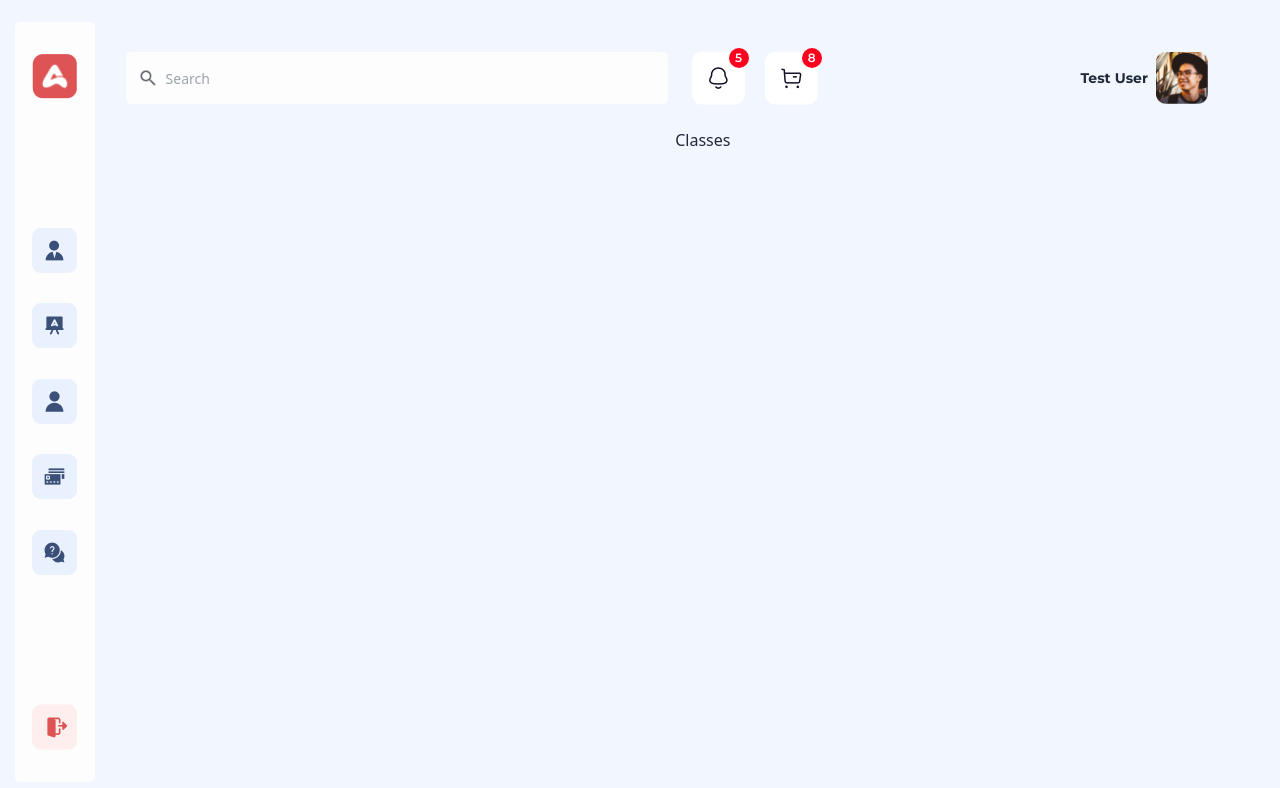
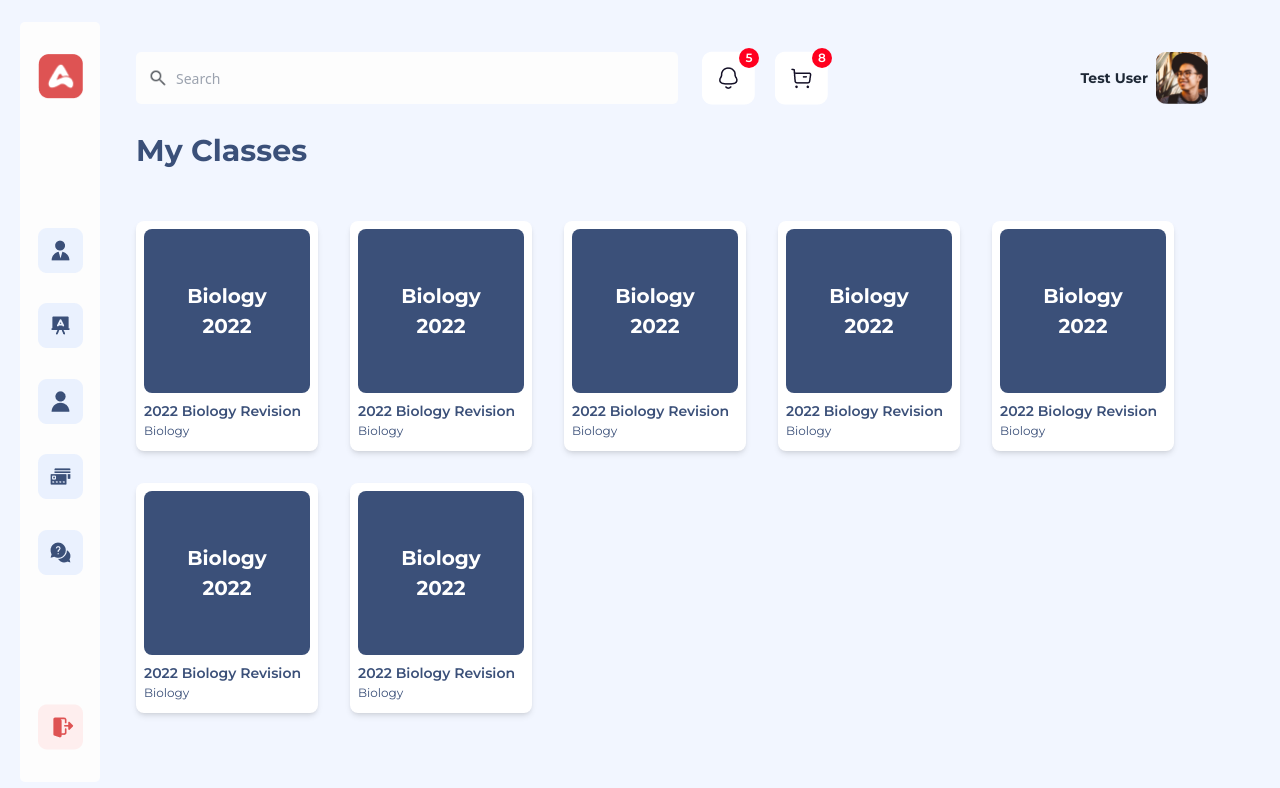
Before and after one commit to sachin96Boy/tution-frontend, a React (Vite) app: page /classes in a window 1280 px wide. Shown: the top 788 px of the page. Built offline with nearby package versions, Linux system fonts and the light colour scheme.

Commit message:
Profile update, My class, My Lessons, My Lesson pages Completed

```diff
--- a/package.json
+++ b/package.json
@@ -18,6 +18,7 @@
     "react-dom": "^18.2.0",
     "react-dropzone": "^14.2.3",
     "react-icons": "^5.0.1",
+    "react-player": "^2.16.0",
     "react-router": "^6.22.0",
     "react-router-dom": "^6.22.0",
     "yup": "^1.3.3"
--- a/src/App.tsx
+++ b/src/App.tsx
@@ -9,6 +9,9 @@ import Teacher from "./Pages/Teacher/Teacher";
 import Course from "./Pages/Course/Course";
 import Shopping from "./Pages/Shopping/Shopping";
 import ProfileUpdate from "./Pages/Auth/ProfileUpdate";
+import MyClasses from "./Pages/MyClasses/MyClasses";
+import MyClass from "./Pages/MyClass/MyClass";
+import MyLesson from "./Pages/MyLesson/MyLesson";
 
 function App() {
   return (
@@ -19,7 +22,9 @@ function App() {
           <Route path="teachers" element={<Teachers />} />
           <Route path="teacher/:id" element={<Teacher />} />
           <Route path="course/:id" element={<Course />} />
-          <Route path="classes" element={<h1>Classes</h1>} />
+          <Route path="classes" element={<MyClasses />} />
+          <Route path="mycourse/:id" element={<MyClass />} />
+          <Route path="mylessons/:id" element={<MyLesson />} />
           <Route path="profile" element={<h1>Profile</h1>} />
           <Route path="payment" element={<h1>Payment</h1>} />
           <Route path="contact" element={<h1>Contact</h1>} />
--- /dev/null
+++ b/src/Components/MyClassCard.tsx
@@ -0,0 +1,31 @@
+import { Link } from "react-router-dom";
+
+const MyClassCard = ({
+  course,
+}: {
+  course: {
+    id: string;
+    courseName: string;
+    subjectName: string;
+    courseDescription: string;
+  };
+}) => {
+  return (
+    <Link to={"/mycourse/" + course.id}>
+      <div className="w-[182px] h-[230px] shadow-md hover:scale-105 transition-all duration-200 bg-[#ffffff] rounded-lg flex flex-col justify-start items-center p-2">
+        <div className="w-[166px] h-[164px] object-cover rounded-lg bg-[#3B5079] font-montserrat text-[20px] font-[700] text-white flex flex-col justify-center items-center text-center px-4">
+          {course.courseName}
+        </div>
+        <div className="flex flex-col justify-start items-start w-full pt-2 text-[#3B5079]">
+          <p className=" font-montserrat text-[14px] font-[600]">
+            {course.courseDescription}
+          </p>
+          <p className=" font-montserrat text-[12px] font-[400]">
+            {course.subjectName}
+          </p>
+        </div>
+      </div>
+    </Link>
+  );
+};
+export default MyClassCard;
--- /dev/null
+++ b/src/Components/MyLessonCard.tsx
@@ -0,0 +1,23 @@
+import { Link } from "react-router-dom";
+
+const MyLessonCard = () => {
+  return (
+    <Link to={"/mylessons/1"}>
+      <div className="w-[375px] h-[112px] bg-white rounded-[10px] shadow-md flex flex-row justify-start items-center p-2 max-md:flex-wrap max-md:h-fit">
+        <div className="min-w-[95px] h-[95px] bg-[#368DF3] rounded-[10px] flex justify-center items-center text-white text-[16px] font-[500] mr-2">
+          January
+        </div>
+        <div className="pl-4 max-md:pl-0 flex flex-col justify-start items-start gap-y-2 w-full max-md:w-fit">
+          <p className="text-[#3B5079] text-[14px] font-[600]">
+            2022 Biology Revision{" "}
+          </p>
+          <p className="text-[#7383A1] text-[12px] font-[400]">
+            By Lucia Greer
+          </p>
+          <div className="flex flex-row justify-between h-[10px] items-center w-[90%] rounded-full bg-slate-300"></div>
+        </div>
+      </div>
+    </Link>
+  );
+};
+export default MyLessonCard;
--- a/src/Layouts/Layout.tsx
+++ b/src/Layouts/Layout.tsx
@@ -27,7 +27,7 @@ const Layout = () => {
   const [active, setActive] = useState("active");
   return (
     <div className="flex flex-row min-h-screen w-full bg-[#f2f6ff]">
-      <div className="w-[120px] flex flex-col justify-start pt-[22px] items-center">
+      <div className="min-w-[120px] flex flex-col justify-start pt-[22px] items-center">
         <ul className="py-8 flex flex-col items-center w-[80px] bg-[#FDFDFD] rounded-[5px] h-[95vh] justify-between fixed">
           <NavItems link="/" icon={home_nav_icon} />
           <div className="flex flex-col items-center h-[50%] justify-between">
@@ -72,7 +72,7 @@ const Layout = () => {
           <NavItems link="/logout" icon={logout_nav_icon} />
         </ul>
       </div>
-      <div className="flex flex-col w-full h-full justify-between items-center pl-4 max-md:pl-1 ">
+      <div className="flex flex-col w-full h-full justify-between items-center pl-4 max-md:pl-1 bg-[#f2f6ff]">
         <div className="flex flex-row w-full min-h-[100px] justify-between items-center mt-[28px] pr-16 max-md:pr-2 flex-wrap gap-y-2  max-md:justify-end">
           <div className="flex flex-row items-center max-md:flex-wrap gap-y-4 max-md:justify-end">
             <SearchBox
@@ -82,8 +82,12 @@ const Layout = () => {
                 setSearch(e.target.value);
               }}
             />
-            <Counter link="/shopping" icon={bell_icon} count={notifications} />
-            <Counter link="/notifications" icon={shop_icon} count={shopCount} />
+            <Counter
+              link="/notifications"
+              icon={bell_icon}
+              count={notifications}
+            />
+            <Counter link="/shopping" icon={shop_icon} count={shopCount} />
           </div>
           <Profile user={user} />
         </div>
--- a/src/Pages/Auth/profile.tsx
+++ /dev/null
@@ -1,20 +0,0 @@
-import ProfileImg from "../assets/Images/profile.jpg.png";
-
-import ProfileSectionForm from "../../Components/formfields/ProfileSectionForm";
-
-export default function Profile() {
-  return (
-    <div className=" flex flex-col sm:flex-row items-center justify-between  min-h-screen p-4   bg-regal-gray">
-      <div className="hidden sm:flex p-4 ">
-        <img
-          className="   object-cover rounded-xl"
-          src={ProfileImg}
-          alt="ALDTAN"
-        />
-      </div>
-      <div className="flex flex-1">
-        <ProfileSectionForm />
-      </div>
-    </div>
-  );
-}
--- /dev/null
+++ b/src/Pages/MyClass/MyClass.tsx
@@ -0,0 +1,23 @@
+import MyLessonCard from "../../Components/MyLessonCard";
+
+const MyClass = () => {
+  return (
+    <div className=" font-montserrat flex flex-col items-start h-full w-full">
+      <h1 className="text-[30px] font-[700] text-[#3B5079]">
+        {"Course Name "}{" "}
+        <span className="text-[20px] font-[500] text-[#3B5079]">
+          {"Subjec tname"}
+        </span>
+      </h1>
+      <div className="flex flex-row flex-wrap justify-start gap-8 items-center h-full w-full mt-12">
+        <MyLessonCard />
+        <MyLessonCard />
+        <MyLessonCard />
+        <MyLessonCard />
+        <MyLessonCard />
+        <MyLessonCard />
+      </div>
+    </div>
+  );
+};
+export default MyClass;
--- /dev/null
+++ b/src/Pages/MyClasses/MyClasses.tsx
@@ -0,0 +1,25 @@
+import MyClassCard from "../../Components/MyClassCard";
+
+const MyClasses = () => {
+  const course = {
+    id: "1",
+    courseName: "Biology 2022",
+    courseDescription: "2022 Biology Revision",
+    subjectName: "Biology",
+  };
+  return (
+    <div className=" font-montserrat flex flex-col items-start h-full w-full">
+      <h1 className="text-[30px] font-[700] text-[#3B5079]">My Classes</h1>
+      <div className="flex flex-row flex-wrap justify-start gap-8 items-center h-full w-full mt-12">
+        <MyClassCard course={course} />
+        <MyClassCard course={course} />
+        <MyClassCard course={course} />
+        <MyClassCard course={course} />
+        <MyClassCard course={course} />
+        <MyClassCard course={course} />
+        <MyClassCard course={course} />
+      </div>
+    </div>
+  );
+};
+export default MyClasses;
--- /dev/null
+++ b/src/Pages/MyLesson/MyLesson.tsx
@@ -0,0 +1,71 @@
+import video from "../../assets/Videos/video.webm";
+import { useState } from "react";
+const MyLesson = () => {
+  const [active, setActive] = useState("overview");
+  return (
+    <div className=" font-montserrat flex flex-col items-start h-full w-full">
+      <h1 className="text-[30px] font-[700] text-[#3B5079]">
+        {"Subject Name "}{" "}
+        <span className="text-[20px] font-[500] text-[#3B5079]">
+          {"Lesson Name"}
+        </span>
+      </h1>
+      <div className="flex flex-row flex-wrap justify-start gap-8 items-start h-full w-full mt-12 pr-2">
+        <video
+          preload="auto"
+          src={video}
+          className="w-[950px] max-w-[100%] max-md:w-full  h-fit rounded-[10px]"
+          controls
+        ></video>
+        <div className="w-[450px] max-md:max-w-[100%] min-h-[537px] bg-white rounded-[10px]">
+          <div className="w-full">
+            <button
+              className={
+                "w-[50%] h-[52px] rounded-tl-[10px] text-[#3B5079]  text-[15px] font-[500]  shadow-md  transition-all duration-200" +
+                (active === "overview" ? " bg-[#DE5353] text-white" : "")
+              }
+              onClick={() => setActive("overview")}
+            >
+              Overview
+            </button>
+            <button
+              className={
+                "w-[50%] h-[52px] rounded-tr-[10px]  text-[15px] font-[500]  shadow-md  transition-all duration-200" +
+                (active === "resources" ? " bg-[#DE5353] text-white" : "")
+              }
+              onClick={() => setActive("resources")}
+            >
+              Resources
+            </button>
+          </div>
+          {active === "overview" ? (
+            <div className="w-full h-full p-4 font-montserrat text-[15px] font-[500] text-[#3B5079]">
+              Lorem ipsum dolor sit amet, consectetur adipisicing elit. Quis,
+              enim. Totam amet vitae odio voluptatem dolorum, magni iure laborum
+              itaque nesciunt natus maiores officia sequi odit explicabo vel
+              praesentium,
+              <br />
+              <br />
+              culpa assumenda. Lorem ipsum dolor sit amet consectetur
+              adipisicing elit. Hic sunt nihil ratione provident veritatis
+              distinctio, in ab dignissimos debitis impedit commodi nam soluta
+              est vitae maiores, ducimus dolore eaque nemo.
+            </div>
+          ) : (
+            <div className="flex flex-col w-full h-full p-4 font-montserrat text-[15px] font-[500] text-[#3B5079] gap-y-4">
+              <p>Example Resource</p>
+              <p>Example Resource</p>
+              <p>Example Resource</p>
+              <p>Example Resource</p>
+              <p>Example Resource</p>
+              <p>Example Resource</p>
+              <p>Example Resource</p>
+              <p>Example Resource</p>
+            </div>
+          )}
+        </div>
+      </div>
+    </div>
+  );
+};
+export default MyLesson;
```
Also changed, not shown: 2 other files (tests, documents, lock files or other folders).
